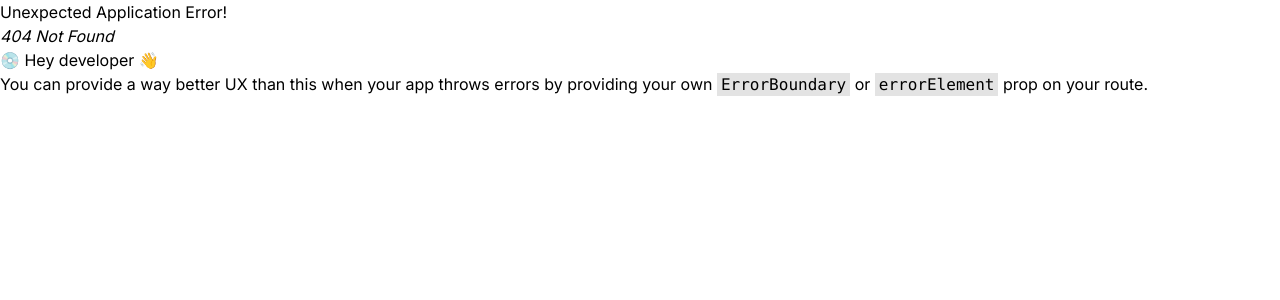
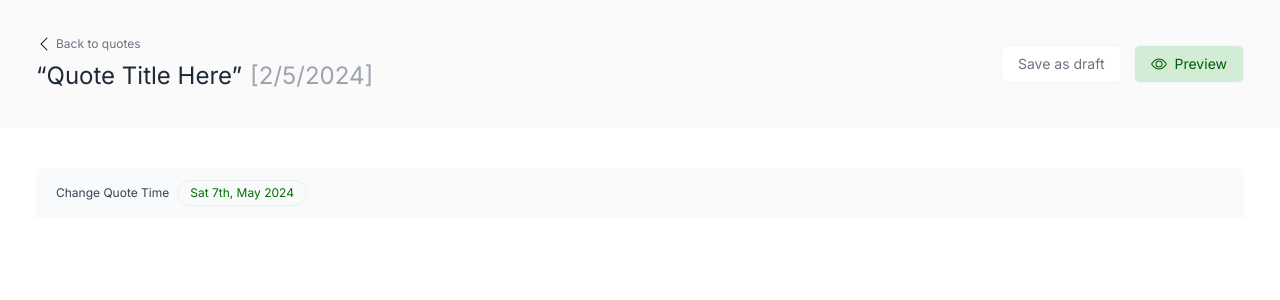
Before and after one commit to princeemeka965/oneport-assessment, a React (Create React App) app: page /new-quote in a window 1280 px wide. Before the commit this address had no page. Shown: the top 300 px of the page. Built offline with nearby package versions, Linux system fonts and the light colour scheme.

Commit message:
building the new quote feature

```diff
--- /dev/null
+++ b/src/NewQuote.tsx
@@ -0,0 +1,63 @@
+import * as React from "react";
+import { ChevronLeft, EyeIcon } from "./components/SvgIcons";
+
+function NewQuote() {
+  return (
+    <>
+      <header className="w-full flex lg:p-9 md:p-9 py-6 px-4 bg-lightGray">
+        <div className="w-full flex justify-between items-center">
+          <div className="flex flex-col gap-2">
+            <div className="flex gap-1 text-xs">
+              <ChevronLeft />
+              <p className="text-romanSilver">Back to quotes</p>
+            </div>
+            <div className="flex gap-2">
+              <p className="lg:text-2xl md:text-2xl text-base text-shinyBlack">
+                “Quote Title Here”
+              </p>
+              <p
+                className="lg:text-2xl md:text-2xl text-base"
+                style={{ color: "#9CA3AF" }}
+              >
+                [2/5/2024]
+              </p>
+            </div>
+          </div>
+          <div className="flex gap-3">
+            <button
+              type="button"
+              className="py-2 px-4 flex justify-center rounded-md bg-white text-romanSilver text-sm"
+            >
+              Save as draft
+            </button>
+            <button
+              type="button"
+              className="py-2 px-4 flex justify-center gap-2 rounded-md bg-lightGreen text-sm"
+              style={{ color: "#005C00" }}
+            >
+              <span className="flex flex-col pt-[2px] justify-center">
+                <EyeIcon />
+              </span>
+              Preview
+            </button>
+          </div>
+        </div>
+      </header>
+
+      <div className="my-10 flex flex-col w-full lg:px-9 md:px-9 px-4">
+        <div className="w-full flex py-3 px-5 bg-maniacGray rounded-t-md">
+          <div className="flex gap-2">
+            <p className="text-xs text-darkCrayola font-[500] flex flex-col justify-center">
+              Change Quote Time
+            </p>
+            <div className="w-max py-1 px-3 border flex gap-3 rounded-full">
+              <p className="text-xs text-darkGreen">Sat 7th, May 2024</p>
+            </div>
+          </div>
+        </div>
+      </div>
+    </>
+  );
+}
+
+export default NewQuote;
--- a/src/components/CreateQuoteModal.tsx
+++ b/src/components/CreateQuoteModal.tsx
@@ -1,4 +1,5 @@
 import React from "react";
+import { useNavigate } from "react-router-dom";
 
 interface ModalProps {
   isOpen: Boolean;
@@ -6,6 +7,12 @@ interface ModalProps {
 }
 
 const CreateQuoteModal: React.FC<ModalProps> = ({ isOpen, onClose }) => {
+  const navigate = useNavigate();
+
+  const moveToNewQuote = () => {
+    navigate("/new-quote");
+  };
+
   if (!isOpen) return null;
 
   return (
@@ -59,6 +66,7 @@ const CreateQuoteModal: React.FC<ModalProps> = ({ isOpen, onClose }) => {
             <button
               type="button"
               className="bg-darkGreen text-white p-3 text-sm rounded-md"
+              onClick={() => moveToNewQuote()}
             >
               Create New Quote
             </button>
--- a/src/components/SvgIcons.tsx
+++ b/src/components/SvgIcons.tsx
@@ -44,3 +44,17 @@ export const Sun = (props: any) => (
     <path d="M14.984.986A1 1 0 0 0 14 2v3a1 1 0 1 0 2 0V2A1 1 0 0 0 14.984.986zM5.797 4.8a1 1 0 0 0-.695 1.717l2.12 2.12a1 1 0 1 0 1.415-1.413L6.516 5.102a1 1 0 0 0-.72-.303zm18.375 0a1 1 0 0 0-.688.303l-2.12 2.12a1 1 0 1 0 1.413 1.415l2.121-2.121a1 1 0 0 0-.726-1.717zM15 8a7 7 0 0 0-7 7 7 7 0 0 0 7 7 7 7 0 0 0 7-7 7 7 0 0 0-7-7zM2 14a1 1 0 1 0 0 2h3a1 1 0 1 0 0-2H2zm23 0a1 1 0 1 0 0 2h3a1 1 0 1 0 0-2h-3zM7.91 21.06a1 1 0 0 0-.687.303l-2.121 2.121a1 1 0 1 0 1.414 1.414l2.12-2.12a1 1 0 0 0-.726-1.717zm14.15 0a1 1 0 0 0-.697 1.717l2.121 2.121a1 1 0 1 0 1.414-1.414l-2.12-2.12a1 1 0 0 0-.717-.303zm-7.076 2.926A1 1 0 0 0 14 25v3a1 1 0 1 0 2 0v-3a1 1 0 0 0-1.016-1.014z" />
   </svg>
 );
+
+export const EyeIcon = (props: any) => (
+  <svg
+    xmlns="http://www.w3.org/2000/svg"
+    width={16}
+    height={16}
+    fill="#005C00"
+    className="bi bi-eye"
+    {...props}
+  >
+    <path d="M16 8s-3-5.5-8-5.5S0 8 0 8s3 5.5 8 5.5S16 8 16 8M1.173 8a13 13 0 0 1 1.66-2.043C4.12 4.668 5.88 3.5 8 3.5s3.879 1.168 5.168 2.457A13 13 0 0 1 14.828 8q-.086.13-.195.288c-.335.48-.83 1.12-1.465 1.755C11.879 11.332 10.119 12.5 8 12.5s-3.879-1.168-5.168-2.457A13 13 0 0 1 1.172 8z" />
+    <path d="M8 5.5a2.5 2.5 0 1 0 0 5 2.5 2.5 0 0 0 0-5M4.5 8a3.5 3.5 0 1 1 7 0 3.5 3.5 0 0 1-7 0" />
+  </svg>
+);
--- a/src/index.css
+++ b/src/index.css
@@ -50,3 +50,7 @@ body,
 .sidebar.closed {
   transform: translateX(100%);
 }
+
+button {
+  border: 1px solid #f3f4f6;
+}
--- a/src/index.tsx
+++ b/src/index.tsx
@@ -5,11 +5,16 @@ import App from "./App";
 import reportWebVitals from "./reportWebVitals";
 import { createBrowserRouter, RouterProvider } from "react-router-dom";
 import "./index.css";
+import NewQuote from "./NewQuote";
 
 const router = createBrowserRouter([
   {
     path: "/",
     element: <App />,
+  },
+  {
+    path: "/new-quote",
+    element: <NewQuote />,
   },
 ]);
 
--- a/tailwind.config.js
+++ b/tailwind.config.js
@@ -18,7 +18,10 @@ module.exports = withMT({
         darkGreen: "#007003",
         desire: "#E11435",
         romanSilver: "#6B7280",
-        seaGreen: "#0618028C"
+        seaGreen: "#0618028C",
+        lightGreen: "#37B24833",
+        lightGray: "#FAFAFA",
+        maniacGray: "#F9FAFB"
       }
     },
   },
```
